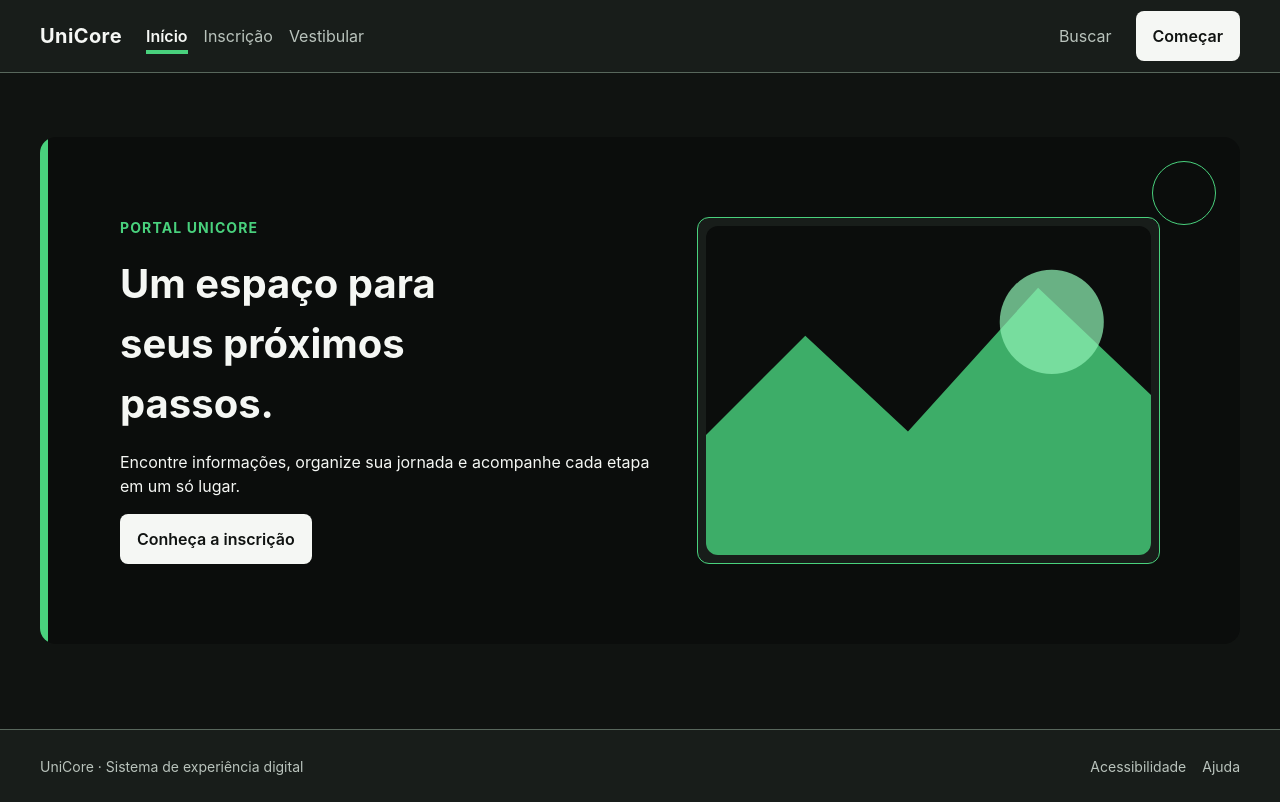
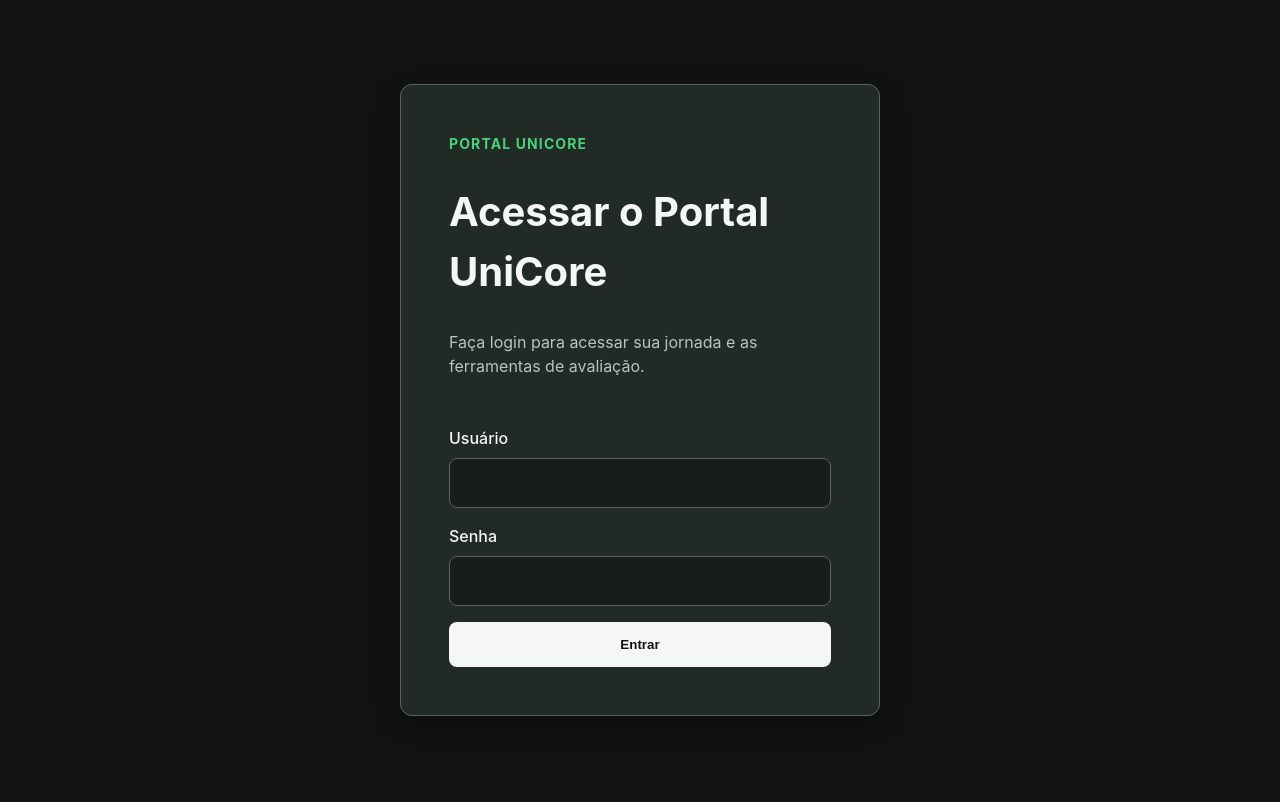
Before and after one commit to jef-martins/UniCore, an Angular app: page /login in a window 1280 px wide. Before the commit this address led to /. Built offline with nearby package versions, Linux system fonts and the light colour scheme.

Commit message:
tela de login

```diff
--- a/src/app/app.component.html
+++ b/src/app/app.component.html
@@ -1,3 +1 @@
-<app-layout-shell>
-  <router-outlet></router-outlet>
-</app-layout-shell>
+<router-outlet></router-outlet>
--- a/src/app/app.component.ts
+++ b/src/app/app.component.ts
@@ -1,11 +1,10 @@
 import { Component } from '@angular/core'
 import { RouterOutlet } from '@angular/router'
-import { LayoutShellComponent } from './design-system/layout-shell.component'
 
 @Component({
   selector: 'app-root',
   standalone: true,
-  imports: [LayoutShellComponent, RouterOutlet],
+  imports: [RouterOutlet],
   templateUrl: './app.component.html',
 })
 export class AppComponent {}
--- a/src/app/app.routes.ts
+++ b/src/app/app.routes.ts
@@ -1,11 +1,23 @@
 import { Routes } from '@angular/router'
+import { LayoutShellComponent } from './design-system/layout-shell.component'
+import { authGuard } from './guards/auth.guard'
 import { CampaignPageComponent } from './pages/campaign-page.component'
+import { LoginPageComponent } from './pages/login-page.component'
 import { VestibularPageComponent } from './pages/vestibular-page.component'
 
 export const appRoutes: Routes = [
-  { path: '', component: CampaignPageComponent, title: 'UniCore | Portal' },
-  { path: 'inscricao', component: CampaignPageComponent, title: 'UniCore | Inscrição' },
-  { path: 'vestibular', component: VestibularPageComponent, title: 'UniCore | Vestibular' },
+  { path: 'login', component: LoginPageComponent, title: 'UniCore | Login' },
+  {
+    path: '',
+    component: LayoutShellComponent,
+    canActivate: [authGuard],
+    canActivateChild: [authGuard],
+    children: [
+      { path: '', component: CampaignPageComponent, title: 'UniCore | Portal' },
+      { path: 'inscricao', component: CampaignPageComponent, title: 'UniCore | Inscrição' },
+      { path: 'vestibular', component: VestibularPageComponent, title: 'UniCore | Vestibular' },
+    ],
+  },
   // Caminhos desconhecidos preservam o fallback da home do router legado.
   { path: '**', redirectTo: '' },
 ]
--- a/src/app/design-system/layout-shell.component.html
+++ b/src/app/design-system/layout-shell.component.html
@@ -34,11 +34,12 @@
       <div class="header-actions">
         <button class="action-link" type="button" data-layout-action="search" [attr.aria-label]="searchLabel">Buscar</button>
         <a class="button button-primary" routerLink="/inscricao">Começar</a>
+        <button class="action-link logout-link" type="button" (click)="logout()">Sair</button>
       </div>
     </div>
   </header>
   <main [id]="mainId" class="page-container page-main" tabindex="-1">
-    <ng-content></ng-content>
+    <router-outlet></router-outlet>
   </main>
   <footer class="site-footer">
     <div class="page-container footer-inner">
--- a/src/app/design-system/layout-shell.component.ts
+++ b/src/app/design-system/layout-shell.component.ts
@@ -1,5 +1,6 @@
 import { Component, HostListener, Input } from '@angular/core'
-import { RouterLink, RouterLinkActive } from '@angular/router'
+import { Router, RouterLink, RouterLinkActive, RouterOutlet } from '@angular/router'
+import { AuthService } from '../services/auth.service'
 
 export interface LayoutNavigationItem {
   href: string
@@ -14,11 +15,16 @@ export interface LayoutFooterLink {
 @Component({
   selector: 'app-layout-shell',
   standalone: true,
-  imports: [RouterLink, RouterLinkActive],
+  imports: [RouterLink, RouterLinkActive, RouterOutlet],
   templateUrl: './layout-shell.component.html',
 })
 export class LayoutShellComponent {
   menuOpen = false
+
+  constructor(
+    private readonly authService: AuthService,
+    private readonly router: Router,
+  ) {}
 
   @Input() portalLabel = 'UniCore'
   @Input() mainId = 'main-content'
@@ -42,6 +48,12 @@ export class LayoutShellComponent {
     this.menuOpen = false
   }
 
+  logout(): void {
+    this.authService.logout()
+    this.closeMenu()
+    void this.router.navigateByUrl('/login')
+  }
+
   @HostListener('document:keydown.escape')
   handleEscape(): void {
     this.closeMenu()
--- /dev/null
+++ b/src/app/guards/auth.guard.ts
@@ -0,0 +1,15 @@
+import { inject } from '@angular/core'
+import type { CanActivateFn } from '@angular/router'
+import { Router } from '@angular/router'
+import { AuthService } from '../services/auth.service'
+
+export const authGuard: CanActivateFn = (_route, state) => {
+  const authService = inject(AuthService)
+  const router = inject(Router)
+
+  if (authService.isAuthenticated()) return true
+
+  return router.createUrlTree(['/login'], {
+    queryParams: { returnUrl: state.url },
+  })
+}
--- /dev/null
+++ b/src/app/pages/login-page.component.html
@@ -0,0 +1,38 @@
+<main class="auth-page" aria-labelledby="login-title">
+  <section class="auth-card card card-elevated">
+    <p class="hero-eyebrow">Portal UniCore</p>
+    <h1 id="login-title">Acessar o Portal UniCore</h1>
+    <p class="auth-description">Faça login para acessar sua jornada e as ferramentas de avaliação.</p>
+
+    <form class="auth-form" (submit)="submit($event)">
+      <div class="field">
+        <label class="field-label" for="login-username">Usuário</label>
+        <input
+          id="login-username"
+          class="field-control"
+          type="text"
+          autocomplete="username"
+          required
+          [value]="username"
+          (input)="onUsernameInput($event)"
+        />
+      </div>
+      <div class="field">
+        <label class="field-label" for="login-password">Senha</label>
+        <input
+          id="login-password"
+          class="field-control"
+          type="password"
+          autocomplete="current-password"
+          required
+          [value]="password"
+          (input)="onPasswordInput($event)"
+        />
+      </div>
+      @if (errorMessage) {
+        <p class="error-message" role="alert">{{ errorMessage }}</p>
+      }
+      <button class="button button-primary auth-submit" type="submit">Entrar</button>
+    </form>
+  </section>
+</main>
--- /dev/null
+++ b/src/app/pages/login-page.component.ts
@@ -0,0 +1,46 @@
+import { Component, OnInit } from '@angular/core'
+import { ActivatedRoute, Router } from '@angular/router'
+import { AuthService } from '../services/auth.service'
+
+@Component({
+  selector: 'app-login-page',
+  standalone: true,
+  templateUrl: './login-page.component.html',
+})
+export class LoginPageComponent implements OnInit {
+  username = ''
+  password = ''
+  errorMessage = ''
+
+  constructor(
+    private readonly authService: AuthService,
+    private readonly activatedRoute: ActivatedRoute,
+    private readonly router: Router,
+  ) {}
+
+  ngOnInit(): void {
+    if (this.authService.isAuthenticated()) void this.router.navigateByUrl('/')
+  }
+
+  onUsernameInput(event: Event): void {
+    this.username = (event.target as HTMLInputElement).value
+  }
+
+  onPasswordInput(event: Event): void {
+    this.password = (event.target as HTMLInputElement).value
+  }
+
+  submit(event: Event): void {
+    event.preventDefault()
+    this.errorMessage = ''
+
+    if (!this.authService.login(this.username, this.password)) {
+      this.errorMessage = 'Informe usuário e senha para continuar.'
+      return
+    }
+
+    const requestedUrl = this.activatedRoute.snapshot.queryParamMap.get('returnUrl')
+    const returnUrl = requestedUrl?.startsWith('/') && !requestedUrl.startsWith('//') ? requestedUrl : '/'
+    void this.router.navigateByUrl(returnUrl)
+  }
+}
--- /dev/null
+++ b/src/app/services/auth.service.ts
@@ -0,0 +1,32 @@
+import { Injectable } from '@angular/core'
+
+@Injectable({ providedIn: 'root' })
+export class AuthService {
+  private readonly storageKey = 'unicore.authenticated'
+
+  isAuthenticated(): boolean {
+    try {
+      return localStorage.getItem(this.storageKey) === 'true'
+    } catch {
+      return false
+    }
+  }
+
+  login(username: string, password: string): boolean {
+    if (!username.trim() || !password.trim()) return false
+    try {
+      localStorage.setItem(this.storageKey, 'true')
+      return true
+    } catch {
+      return false
+    }
+  }
+
+  logout(): void {
+    try {
+      localStorage.removeItem(this.storageKey)
+    } catch {
+      // O estado em memória não é mantido; a navegação para login continua segura.
+    }
+  }
+}
--- a/src/styles/index.css
+++ b/src/styles/index.css
@@ -769,3 +769,57 @@ main:focus-visible {
     padding: var(--space-16);
   }
 }
+.auth-page {
+  display: grid;
+  min-height: 100vh;
+  place-items: center;
+  padding: var(--space-32);
+}
+
+.auth-card {
+  width: min(100%, 480px);
+  padding: clamp(var(--space-24), 6vw, var(--space-48));
+}
+
+.auth-card > * {
+  margin-block: var(--space-0);
+}
+
+.auth-card h1 {
+  margin-block: var(--space-12);
+  font-size: clamp(var(--font-size-32), var(--title-fluid-size), var(--font-size-40));
+  line-height: var(--line-height-body);
+  overflow-wrap: anywhere;
+}
+
+.auth-description {
+  color: var(--color-text-secondary);
+}
+
+.auth-form {
+  display: grid;
+  gap: var(--space-16);
+  margin-block-start: var(--space-32);
+}
+
+.auth-submit {
+  width: 100%;
+}
+
+.logout-link {
+  margin-inline-start: var(--space-8);
+}
+
+@media (max-width: 767px) {
+  .auth-page {
+    padding: var(--space-16);
+  }
+
+  .auth-card {
+    padding: var(--space-24);
+  }
+
+  .logout-link {
+    margin-inline-start: var(--space-0);
+  }
+}
```
